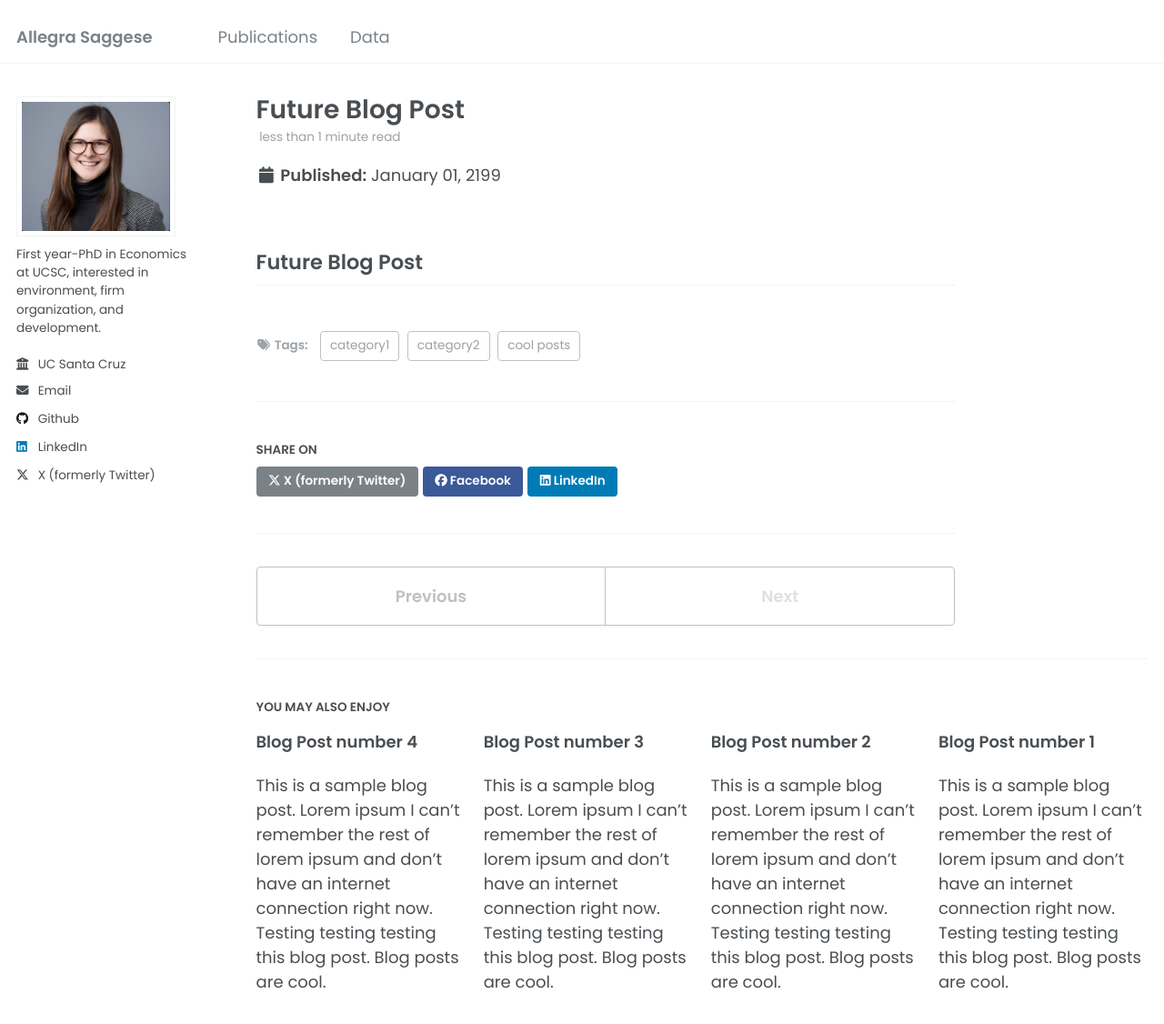
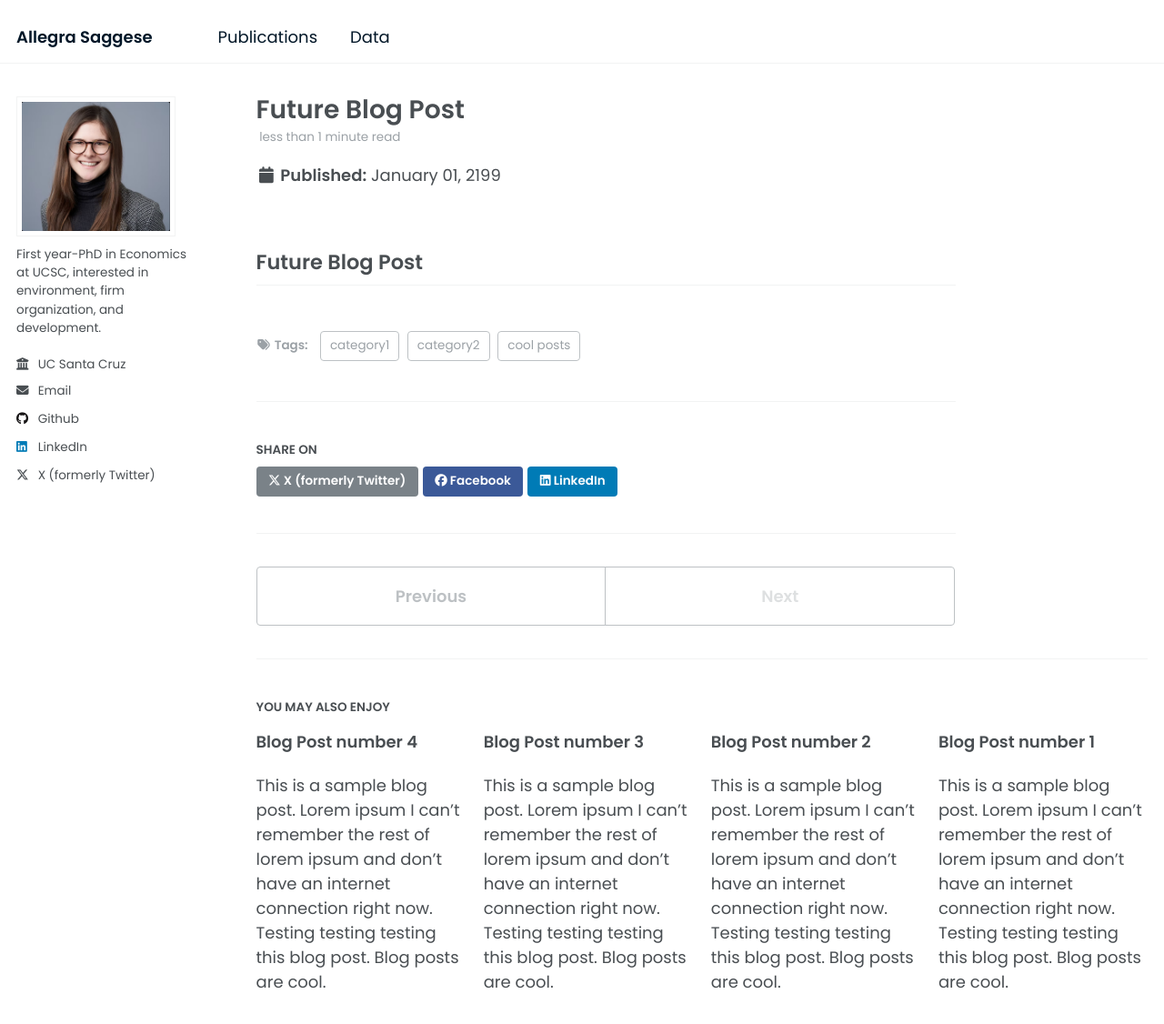
Before and after one commit to allegra-saggese-econ/allegra-saggese-econ.github.io, a Jekyll site: the page built from _posts/2199-01-01-future-post.md, in a window 1280 px wide and 1314 px high. Shown: the top 1126 px of the window at 91% size. Built offline with Jekyll 4.4.1, drawn with Linux system fonts in a browser that asks for light colours.

Commit message:
added new color palette, edited links and headers

```diff
--- a/_sass/_variables.scss
+++ b/_sass/_variables.scss
@@ -55,6 +55,22 @@ $sidebar-link-max-width     : 250px;
    Colors
    ========================================================================== */
 
+$bright-orange            : #FF9F1C; /* Default for download links */
+$vibrant-red              : #E71D36; /* Hover for download links */
+$teal                     : #2EC4B6; /* Hover for navbar */
+$dark-navy                : #011627; /* Default for navbar and text */
+$off-white                : #FDFFFC; /* Background */
+
+
+/* Navbar colors */
+$navbar-color             : $dark-navy; /* Default navbar text */
+$navbar-color-hover       : $teal; /* Hover navbar text */
+
+/* Header colors */
+$header-color             : $dark-navy; /* Section headers */
+$header-color-alt         : $vibrant-red; /* Alternate header color */
+
+
 $gray                       : #7a8288;
 $dark-gray                  : mix(#000, $gray, 40%);
 $darker-gray                : mix(#000, $gray, 60%);
@@ -102,11 +118,12 @@ $xing-color                 : #006567;
 
 
 /* links */
-$link-color                 : $info-color;
-$link-color-hover           : mix(#000, $link-color, 25%);
+/* Link colors */
+$link-color                 : $bright-orange; /* Default link color */
+$link-color-hover           : $vibrant-red; /* Hover link color */
 $link-color-visited         : mix(#fff, $link-color, 25%);
-$masthead-link-color        : $primary-color;
-$masthead-link-color-hover  : mix(#000, $primary-color, 25%);
+$masthead-link-color        : $dark-navy;
+$masthead-link-color-hover  : $teal;
 
 
 /*
```
